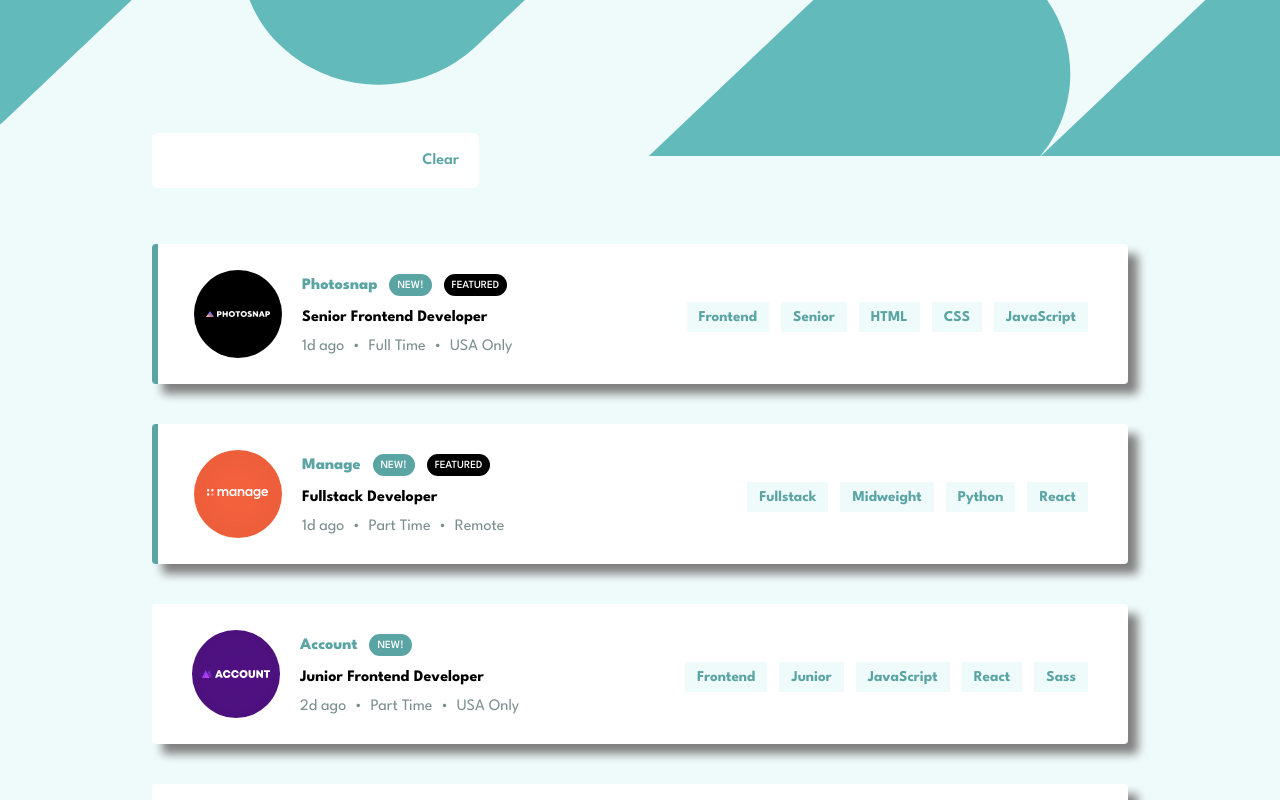
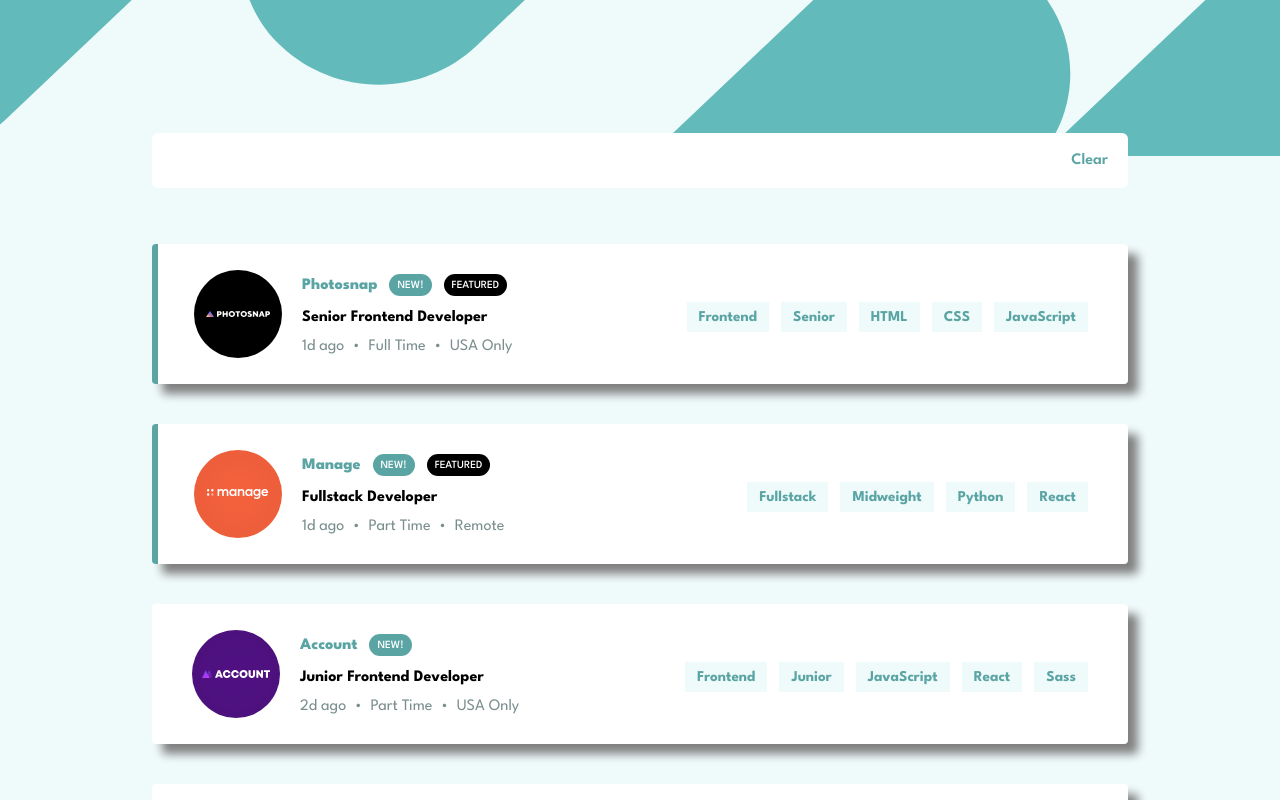
Before and after one commit to DicksenT/job-listing, a React (Vite) app: page / in a window 1280 px wide. Shown: the top 800 px of the page. Built offline with nearby package versions, Linux system fonts and the light colour scheme.

Commit message:
Update index.css

```diff
--- a/src/index.css
+++ b/src/index.css
@@ -156,8 +156,9 @@ main{
   transition: 0.4s;
   cursor: pointer;
 }
-.clearBtn:hover{
-  text-decoration: underline;
+.requirement .active{
+  color: hsl(180, 52%, 96%);
+  background-color: hsl(180, 29%, 50%);
 }
 @media (min-width:1024px) {
   main{
@@ -185,4 +186,7 @@ main{
   .new_border{
     padding-left: 36px;
   }
+  .searchBar{
+    width: 976px;
+  }
 }
```
